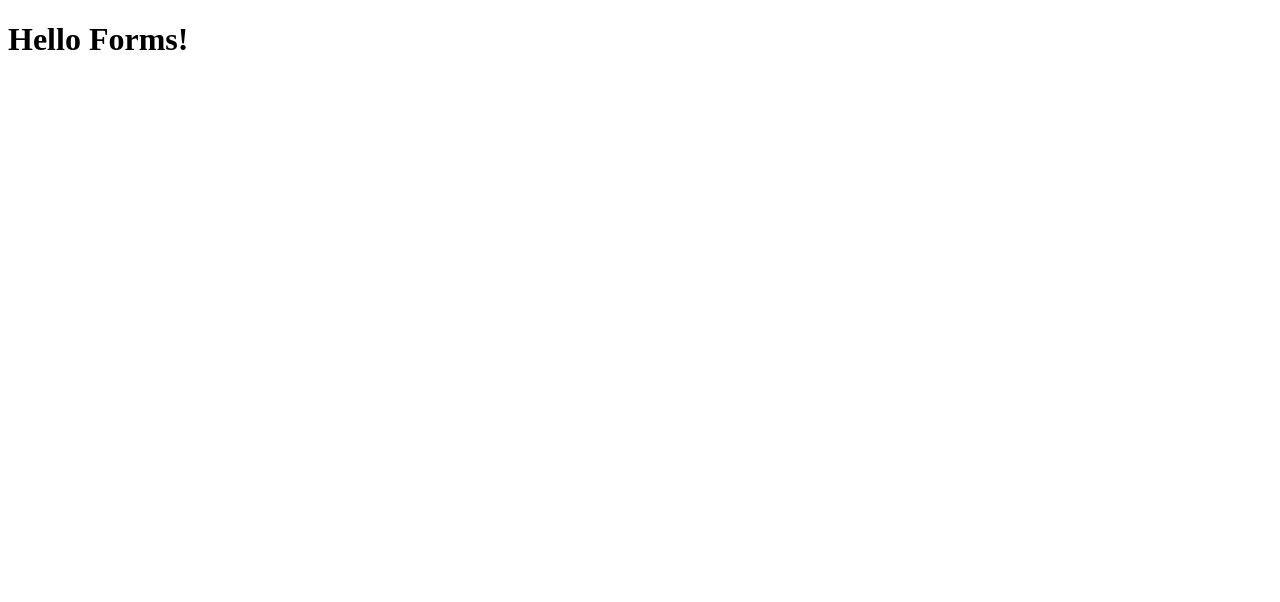
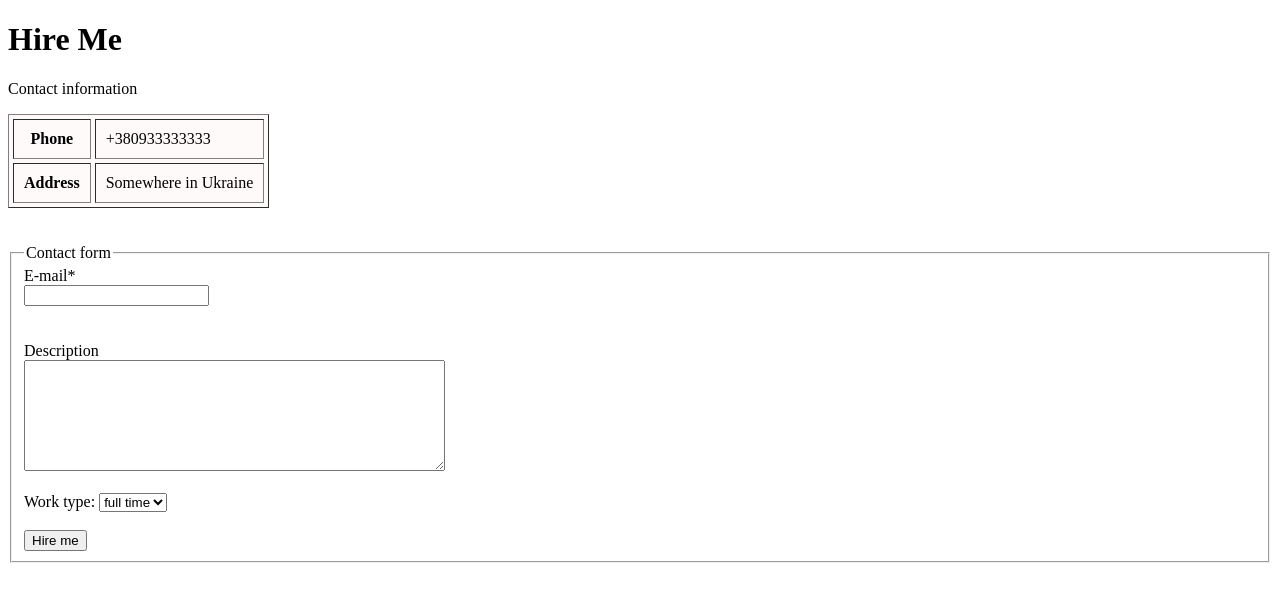
Before and after one commit to Admiral-Kostya/Robot_Dreams, a plain HTML site: page Lesson_6_forms/index.html in a window 1280 px wide. Drawn offline with Linux system fonts and the light colour scheme.

Commit message:
home-task_form

```diff
--- a/Lesson_6_forms/index.html
+++ b/Lesson_6_forms/index.html
@@ -7,6 +7,43 @@
     <title>Lesson_6</title>
   </head>
   <body>
-    <h1>Hello Forms!</h1>
+    <h1>Hire Me</h1>
+    <p>Contact information</p>
+    <table cellspacing="4" cellpadding="10" bgcolor="#FFFAFA" border="1">
+      <tr>
+        <th>Phone</th>
+        <td>+380933333333</td>
+      </tr>
+      <tr>
+        <th>Address</th>
+        <td>Somewhere in Ukraine</td>
+      </tr>
+    </table>
+    <br />
+    <br />
+    <form action="#">
+      <fieldset>
+        <legend>Contact form</legend>
+
+        <label for="email">E-mail* </label> <br />
+        <input id="email" name="email" type="email" />
+        <br />
+        <br />
+        <br />
+        <label for="descr">Description</label> <br />
+        <textarea id="descr" name="descr" rows="7" cols="50"></textarea>
+        <br />
+        <br />
+        <label for="select">Work type:</label>
+        <select id="select" name="select">
+          <option value="full_time">full time</option>
+          <option value="all_time">all time</option>
+          <option value="no_time">no time</option>
+        </select>
+        <br />
+        <br />
+        <input value="Hire me" type="submit" />
+      </fieldset>
+    </form>
   </body>
 </html>
```
